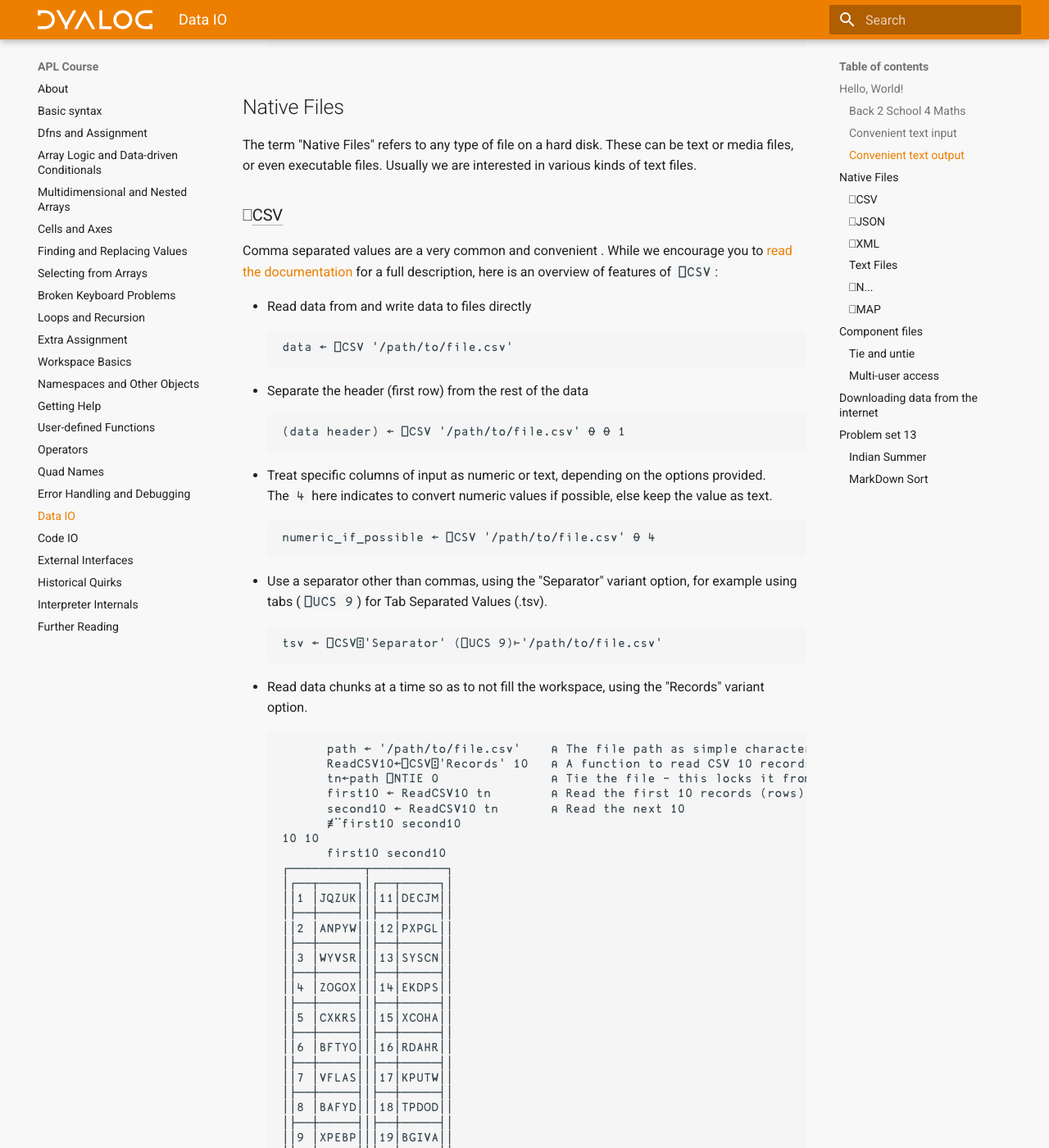
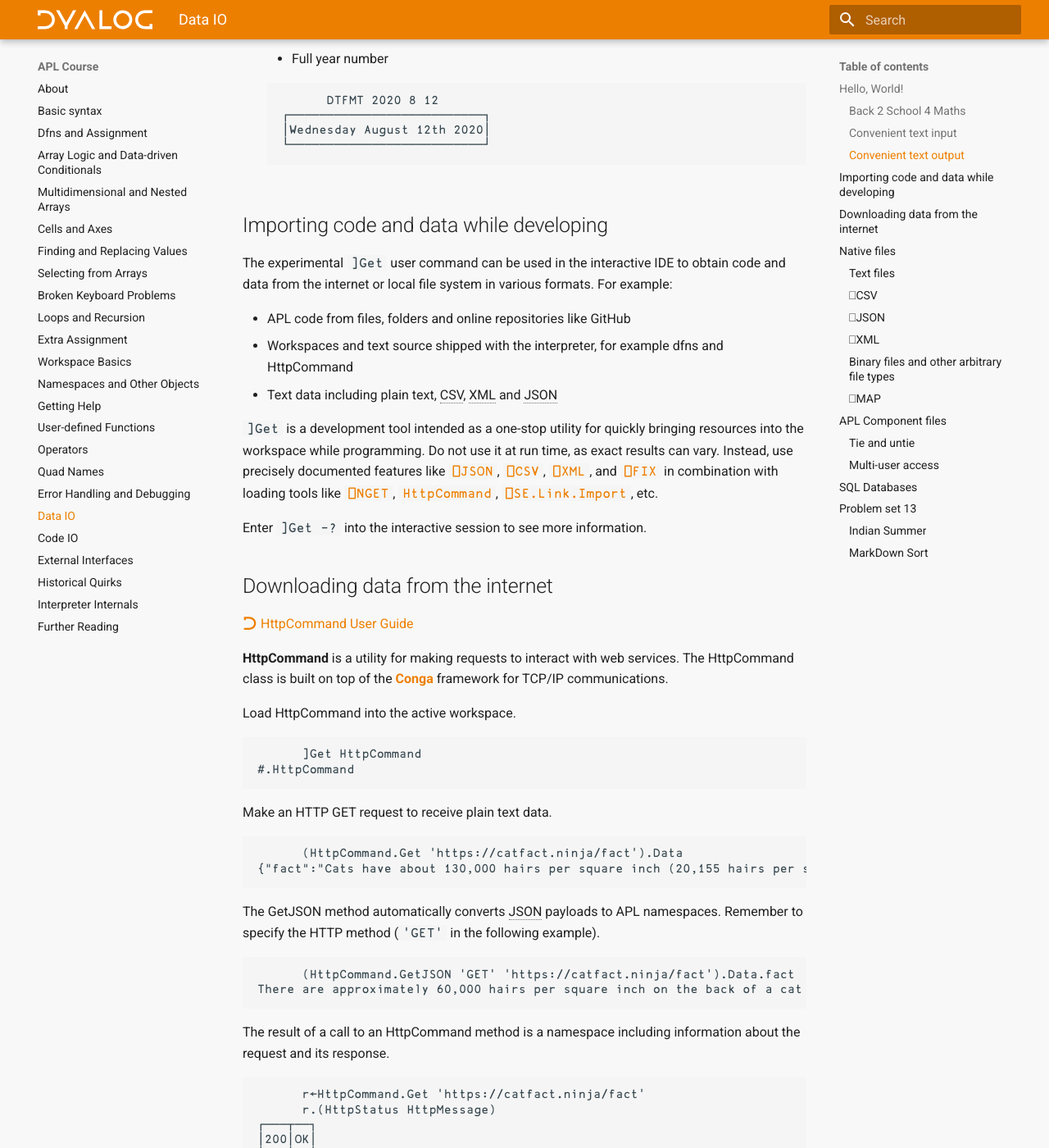
Before and after one commit to Dyalog/APLCourse, an MkDocs documentation site: the page built from docs/Data.md, in a window 1280 px wide and 1400 px high, scrolled down 3454 px. Shown: the whole window at 82% size. Built offline with MkDocs 1.6.1 and Material for MkDocs 9.7.7, drawn with Linux system fonts in a browser that asks for light colours; some of the changed text lies outside the part shown.

Commit message:
Improve data tools info (#72)
* update references and clean up some examples
* fix internal links
* link to docs when referencing sys fns
* capitalise sys fns in example
* unindent code with no output
* clean up ⎕MAP section

````diff
--- a/docs/Data.md
+++ b/docs/Data.md
@@ -1,5 +1,7 @@
 # Data Input/Output
 Although we have [`⎕IO`](http://help.dyalog.com/latest/#Language/System Functions/io.htm), "IO" in APL can still refer to input/output.
+
+This page refers to APL tools for reading and writing data to and from files, databases, and the internet. If you are already familiar with Python, R or .NET then you can use one of the [external language bridges](./Interfaces.md) to bring data into APL from files via one of these languages. However, it can be simpler and faster in many cases to use one of the following tools.
 
 ## Hello, World!
 If you have seen any kind of computer programming before, you are probably aware of a famous program called ["Hello, World!"](https://en.wikipedia.org/wiki/%22Hello,_World!%22_program).
@@ -97,7 +99,7 @@
 ```
 
 !!! Note
-	The user command `]Repr` can generate APL expressions which produce most arrays. In some sense, it is like an inverse to **execute** `⍎`. There is also a utility function `⎕SE.Dyalog.Utils.repObj` which can be used in code, but we do not recommend using it in applications; use the primitives to test the properties of arrays, as explained in [the sections on error handling](../Errors/#who-needs-to-know).
+	The user command `]Repr` can generate APL expressions which produce most arrays. In some sense, it is like an inverse to **execute** `⍎`. There is also a utility function `⎕SE.Dyalog.Utils.repObj` which can be used in code, but we do not recommend using it in applications; use the primitives to test the properties of arrays, as explained in [the sections on error handling](./error-handling-and-debugging.md#who-needs-to-know).
 
 ### Convenient text output
 Once upon a time, APL was considered an incredible, revolutionary tool for scientists, artists and business people alike to be able to get work done using computers. In a time before spreadsheet software was so ubiquitous, APL terminals offered a way to quickly and easily process data, produce reports and format them for printing.
@@ -124,9 +126,9 @@
 
 1.
 
-	In Dyalog version 18.0, `1200⌶` (*twelve hundred eye beam*) can convert date times into human readable formats according to some specification. For example:
+	In Dyalog version 18.0, the experimental [`1200⌶`](https://help.dyalog.com/latest/#Language/I%20Beam%20Functions/Format%20Datetime.htm) (*twelve hundred eye beam*) function can convert date times into human readable formats according to some specification. For example:
 
-	<pre><code class="language-APL">      'Dddd Mmmm Doo YYYY'(1200⌶)1⎕dt⊂3↑⎕ts
+	<pre><code class="language-APL">      'Dddd Mmmm Doo YYYY'(1200⌶)1⎕DT⊂3↑⎕TS
 	┌──────────────────────────┐
 	│Wednesday August 12th 2020│
 	└──────────────────────────┘</code></pre>
@@ -143,25 +145,93 @@
 	│Wednesday August 12th 2020│
 	└──────────────────────────┘</code></pre>
 
-## Native Files
+## Importing code and data while developing
+The experimental `]Get` user command can be used in the interactive IDE to obtain code and data from the internet or local file system in various formats. For example:
+
+- APL code from files, folders and online repositories like GitHub
+- Workspaces and text source shipped with the interpreter, for example dfns and HttpCommand
+- Text data including plain text, CSV, XML and JSON
+
+`]Get` is a development tool intended as a one-stop utility for quickly bringing resources into the workspace while programming. Do not use it at run time, as exact results can vary. Instead, use precisely documented features like [`⎕JSON`](#json), [`⎕CSV`](#csv), [`⎕XML`](#xml), and [`⎕FIX`](./Code.md#fix) in combination with loading tools like [`⎕NGET`](#text-files), [`HttpCommand`](#downloading-data-from-the-internet), [`⎕SE.Link.Import`](./Code.md#link), etc.
+
+Enter `]Get -?` into the interactive session to see more information.
+
+## Downloading data from the internet
+[:fontawesome-brands-dyalog: HttpCommand User Guide](https://dyalog.github.io/HttpCommand/)
+
+**HttpCommand** is a utility for making requests to interact with web services. The HttpCommand class is built on top of the [**Conga**](https://docs.dyalog.com/latest/Conga%20User%20Guide.pdf) framework for TCP/IP communications.
+
+Load HttpCommand into the active workspace.
+
+```APL
+      ]Get HttpCommand
+#.HttpCommand
+```
+
+Make an HTTP GET request to receive plain text data.
+
+```APL
+      (HttpCommand.Get 'https://catfact.ninja/fact').Data
+{"fact":"Cats have about 130,000 hairs per square inch (20,155 hairs per square centimeter).","length":83}
+```
+
+The GetJSON method automatically converts JSON payloads to APL namespaces. Remember to specify the HTTP method (`'GET'` in the following example).
+
+```APL
+      (HttpCommand.GetJSON 'GET' 'https://catfact.ninja/fact').Data.fact
+There are approximately 60,000 hairs per square inch on the back of a cat and about 120,000 per square inch on its underside.
+```
+
+The result of a call to an HttpCommand method is a namespace including information about the request and its response.
+
+```APL
+      r←HttpCommand.Get 'https://catfact.ninja/fact'
+      r.(HttpStatus HttpMessage)
+┌───┬──┐
+│200│OK│
+└───┴──┘
+```
+
+Using `HttpCommand` with [`⎕FIX`](../Code/#fix) is a way to download APL code from the internet.
+
+## Native files
 The term "Native Files" refers to any type of file on a hard disk. These can be text or media files, or even executable files. Usually we are interested in various kinds of text files.
 
+### Text files
+[:material-web: Read Text File `⎕NGET` documentation](https://help.dyalog.com/latest/#Language/System%20Functions/nget.htm)
+[:material-web: Write Text File `⎕NPUT` documentation](https://help.dyalog.com/latest/#Language/System%20Functions/nput.htm)
+
+Generally, the [`⎕N...`](#binary-files-and-other-arbitrary-file-types) family of system functions are for reading and writing *native files* as described in the documentation. `⎕NGET` and `⎕NPUT` are useful for reading and writing text files without having to tie and untie them.
+
+```APL
+(⊂words)⎕NPUT'data/words.txt'                      ⍝ Write words to a unicode text file
+(content encoding newline)←⎕NGET'data/words.txt'   ⍝ Read words from a unicode text file
+words←⊃⎕NGET'data/words.txt' 1                     ⍝ Split words on each new line
+```
+
 ### ⎕CSV
-Comma separated values are a very common and convenient . While we encourage you to [read the documentation](https://help.dyalog.com/latest/#Language/System Functions/csv.htm) for a full description, here is an overview of features of `⎕CSV`:
+[:material-web: Comma Separated Values documentation](https://help.dyalog.com/latest/#Language/System%20Functions/csv.htm)
+[:material-video: Parsing content from text files using `⎕CSV`](https://www.youtube.com/watch?v=AHoiROI15BA)
+
+The Comma Separator Values system function `⎕CSV` can read tabular data from .csv files as APL matrices. Here are some features of `⎕CSV`:
 
 - Read data from and write data to files directly
 	```APL
-	data ← ⎕CSV '/path/to/file.csv'
+	data ← ⎕CSV '/path/to/file.csv'   ⍝ Read from file.csv
+	data ⎕CSV '/path/to/file.csv'     ⍝ Write to file.csv
 	```
 - Separate the header (first row) from the rest of the data
 	```APL
 	(data header) ← ⎕CSV '/path/to/file.csv' ⍬ ⍬ 1
 	```
-- Treat specific columns of input as numeric or text, depending on the options provided.
-	The `4` here indicates to convert numeric values if possible, else keep the value as text.
+- Import specific columns as numbers or characters, depending on the options provided.
+
 	```APL
     numeric_if_possible ← ⎕CSV '/path/to/file.csv' ⍬ 4
 	```
+
+	The `4` in this example indicates to convert numeric values if possible, else keep the value as text.
+
 - Use a separator other than commas, using the "Separator" variant option, for example using tabs (`⎕UCS 9`) for Tab Separated Values (.tsv).
 	```APL
 	tsv ← ⎕CSV⍠'Separator' (⎕UCS 9)⊢'/path/to/file.csv'
@@ -205,15 +275,47 @@
 *[CSV]: Comma Separated Values
 
 ### ⎕JSON
-JSON is not only a convenient way to represent nested data structures, but also a convenient data representation for the modern web since it is natively handled by JavaScript. `⎕JSON` converts between APL arrays, including namespaces and text vector representations of JSON.
+[:material-web: JSON Convert `⎕JSON` documentation](https://help.dyalog.com/latest/#Language/System%20Functions/json.htm)
+[:material-video: `⎕JSON` Table Support](https://dyalogprod.gos.dyalog.com/video-library/watch/?v=UHJHqCdUs8w)
 
-```APL
-      'ns'⎕NS⍬
-      ns.var←1 2 3
-      ns.char←'abc'
-      ⎕JSON ns
-{"char":"abc","var":[1,2,3]}
-```
+JavaScript Object Notation (JSON) can be translated to and from APL.
+
+- Lists can be represented as APL vectors
+
+	```APL
+	      1⎕JSON (1 2 3)'ABCD'
+	[[1,2,3],"ABCD"]
+	```
+
+- Objects can be represented as APL namespaces.
+
+	```APL
+	      0⎕JSON '{"name":"David", "age": 42}'
+	#.[JSON object]
+	```
+
+- Both can be represented as a matrix of depth, name, value and type columns somewhat similar to that used by [`⎕XML`](#xml).
+
+	```APL
+	      0 (⎕JSON ⎕OPT'Format' 'M')'[{"name":"David", "age": 42}, {"name": "Sandra", "age": 42}]'
+	┌─┬────┬──────┬─┐
+	│0│    │      │2│
+	├─┼────┼──────┼─┤
+	│1│    │      │1│
+	├─┼────┼──────┼─┤
+	│2│name│David │4│
+	├─┼────┼──────┼─┤
+	│2│age │42    │3│
+	├─┼────┼──────┼─┤
+	│1│    │      │1│
+	├─┼────┼──────┼─┤
+	│2│name│Sandra│4│
+	├─┼────┼──────┼─┤
+	│2│age │42    │3│
+	└─┴────┴──────┴─┘
+	```
+
+JSON is not only a convenient way to represent nested data structures, but also a convenient data representation for the modern web since it is natively handled by JavaScript.
 
 A JSON object in Dyalog uses dot-syntax to access members. Some JSON object keys are invalid APL names, so Dyalog works around this using special characters:
 ```APL
@@ -242,21 +344,28 @@
 *[JSON]: JavaScript Object Notation
 
 ### ⎕XML
-XML is a format that has fallen out of favour in recent years, but is still useful to be able to import and export it easily when you need to.
+[:material-web: XML Convert `⎕XML` documentation](https://help.dyalog.com/latest/#Language/System%20Functions/xml.htm)
+
+`⎕XML` converts between XML character vectors and a nested matrices of node depth, tag name, value, attribute key/value pairs and markup description columns.
+
+```APL
+      ⎕XML'<name born="1920">Ken</name><name born="1925">Jean</name>'
+┌─┬────┬────┬───────────┬─┐
+│0│name│Ken │┌────┬────┐│5│
+│ │    │    ││born│1920││ │
+│ │    │    │└────┴────┘│ │
+├─┼────┼────┼───────────┼─┤
+│0│name│Jean│┌────┬────┐│5│
+│ │    │    ││born│1925││ │
+│ │    │    │└────┴────┘│ │
+└─┴────┴────┴───────────┴─┘
+```
 
 *[XML]: Extensible Markup Language
 
-### Text Files
-Generally the `⎕N...` family of system functions are for reading and writing *native files* as described in the documentation. `⎕NGET` and `⎕NPUT` are useful for reading and writing text files without having to tie and untie them.
-
-```APL
-      (⊂words)⎕NPUT'data/words.txt'                      ⍝ Write words to a unicode text file
-      (content encoding newline)←⎕NGET'data/words.txt'   ⍝ Read words from a unicode text file
-      words←(⎕UCS newline)((~∊⍨)⊆⊢)content               ⍝ Split words on each new line
-```
-
-### ⎕N...
-This is a quick summary. For more details see [the Native Files cheat sheet](https://docs.dyalog.com/latest/CheatSheet%20-%20Native%20Files.pdf) and [system functions and variables A-Z](https://help.dyalog.com/latest/index.htm#Language/System%20Functions/Summary%20Tables/System%20Functions%20and%20Variables%20ColWise.htm) in the online documentation.
+### Binary files and other arbitrary file types
+[:fontawesome-solid-file-pdf: Native Files Cheat Sheet](https://docs.dyalog.com/latest/CheatSheet%20-%20Native%20Files.pdf)
+[:material-web: System Functions Categorised](https://help.dyalog.com/latest/#Language/System%20Functions/Summary%20Tables/System%20Functions%20Categorised.htm)
 
 In the chapter on selecting from arrays there was [an example of reading a text file](../loops-and-recursion/#word-problems) using `⎕NGET`. Before Dyalog version 15.0, reading text files required a couple of extra steps. Some `⎕N...` native file functions are general and can be used to read and write any type of file. As a simple example, here we tie the file **words.txt**, read the data and store it in a variable, and finally untie the file.
 
@@ -273,12 +382,21 @@
 ```
 
 ### ⎕MAP
-The memory mapping function `⎕MAP` associates a file on disk with an APL array in the workspace. This is useful if you are working with data that cannot fit inside the available workspace memory. One approach might be to read the data in chunks and process one chunk at a time (for example, see the "Records" variant option for `⎕CSV`). Another approach is to use `⎕MAP`.
+[:material-web: Map File `⎕MAP` documentation](https://help.dyalog.com/latest/index.htm#Language/System%20Functions/map.htm)
 
-## Component files
+The memory mapping function `⎕MAP` allows you to treat a file on disk as if it were a variable in the workspace. This is useful if you are working with data that cannot fit inside the available workspace memory. One approach might be to read the data in chunks and process one chunk at a time (for example, see the "Records" variant option for [`⎕CSV`](#csv)). Another approach is to use `⎕MAP`.
+
+```APL
+text ← 80 ¯1 ⎕MAP '/path/to/file.txt'
+```
+
+You must specify the type according to the [Data Representation `⎕DR`](http://help.dyalog.com/latest/#Language/System%20Functions/Data%20Representation%20Monadic.htm) of the data to be read.
+
+## APL Component files
+[:fontawesome-solid-file-pdf: Chapter N of Mastering Dyalog APL](https://www.dyalog.com/uploads/documents/MasteringDyalogAPL.pdf#page=557)
+[:material-web: Component File documentation](https://help.dyalog.com/latest/#Language/APL%20Component%20Files/Component%20Files.htm)
+
 If it is only APL systems that need to store data, the most convenient and efficient way to store that data is in APL **component files**.
-
-Here we will briefly look at the basic usage of component files. A full treatment of component files is provided in [Chapter N of Mastering Dyalog APL](https://www.dyalog.com/uploads/documents/MasteringDyalogAPL.pdf#page=557) and more information can be found in the [component file documentation](http://help.dyalog.com/latest/#Language/APL Component Files/Component Files.htm).
 
 System functions that deal with component files begin `⎕F...`.
 
@@ -288,23 +406,23 @@
 A component file may be exclusively tied (`⎕FTIE`) or have a shared tie (`⎕FSTIE`). With an exclusive tie, no other process may access the file.
 
 ```APL
-      tn←'cfile'⎕FCREATE 0   ⍝ The file is exclusively tied
-      ⎕FUNTIE tn             ⍝ The file is untied, it can now be used by other applications and processes
+tn←'cfile'⎕FCREATE 0   ⍝ The file is exclusively tied
+⎕FUNTIE tn             ⍝ The file is untied, it can now be used by other applications and processes
 ```
 
 The next time we want to use this file, we can use `⎕FTIE` instead of `⎕FCREATE`. The right argument to these functions specifies a tie number (which can be different each time the file is tied), but with a right argument of `0` the next available tie number is used (component file tie numbers start at 1).
 
 ```APL
-      tn←'cfile'⎕FTIE 0   ⍝ The file on disk is cfile.dcf, but this extension is assumed if not specified
+tn←'cfile'⎕FTIE 0   ⍝ The file on disk is cfile.dcf, but this extension is assumed if not specified
 ```
 
 The structure of a component file is analogous to a nested vector of arrays. We add new values by appending them to the end of a file.
 
 ```APL
-      (3 3⍴⍳9)⎕FAPPEND tn
-      (↑'Dave' 'Sam' 'Ellie' 'Saif')⎕FAPPEND tn
-      nested←2 2⍴'this' 0 'that' (1 2 3)
-      nested ⎕FAPPEND tn
+(3 3⍴⍳9)⎕FAPPEND tn
+(↑'Dave' 'Sam' 'Ellie' 'Saif')⎕FAPPEND tn
+nested←2 2⍴'this' 0 'that' (1 2 3)
+nested ⎕FAPPEND tn
 ```
 
 Each array stored in a component file (a *component*) is referred to by its index in the file (its *component number*), starting from 1 (not affected by `⎕IO`).
@@ -366,19 +484,19 @@
 
 Multi-user access can mean manual access by actual human users, or automated access by separate computers or processes.
 
-## Downloading data from the internet
-The **HttpCommand** class is built on top of the [**Conga**](https://docs.dyalog.com/latest/Conga%20User%20Guide.pdf) framework for TCP/IP communications. At the most basic level, it can be used to perform HTTP requests to retrieve data from servers.
+## SQL Databases
+[:fontawesome-solid-file-pdf: SQL Interface Guide](https://docs.dyalog.com/latest/SQL%20Interface%20Guide.pdf)
+
+**SQAPL** ships with Dyalog and can be used out-of-the-box provided that a database is installed and a corresponding ODBC data source has been set up.
 
 ```APL
-      ]Get HttpCommand
-#.HttpCommand
-      ⍴(#.HttpCommand.Get 'https://google.com').Data
-14107
+'SQA'⎕CY'sqapl'
+SQA.Connect cid odbc_datasource_name sql_password sql_user
+SQA.Do cid 'USE my_database'
+SQA.Do cid 'SELECT * FROM my_table'
 ```
 
-Using `HttpCommand` with [`⎕FIX`](../Code/#fix) is a way to download APL code from the internet.
-
-For more information, see [the online documentation for HttpCommand](https://dyalog.github.io/HttpCommand). Alternatively, there is documentation within the comments of the code for the HttpCommand class; simply use `)ed HttpCommand` or press <kbd>Shift+Enter</kbd> with the text cursor on the name in the session.
+Some freely available ODBC drivers allow you to connect to databases and are sufficient for most use cases, such as the [MySQL ODBC Connector](https://dev.mysql.com/downloads/connector/odbc/) or the [MariaDB ODBC Connector](https://mariadb.com/kb/en/mariadb-connector-odbc/). If you cannot find one which works for your particular hardware and software, Dyalog resells [Progress DataDirect ODBC drivers](http://www.datadirect.com/products/datadirect-connect/odbc-drivers), but these require a different version of SQAPL which is licensed separately. Contact Dyalog sales if you require the use of Progress DataDirect ODBC drivers.
 
 ## Problem set 13
 
````
